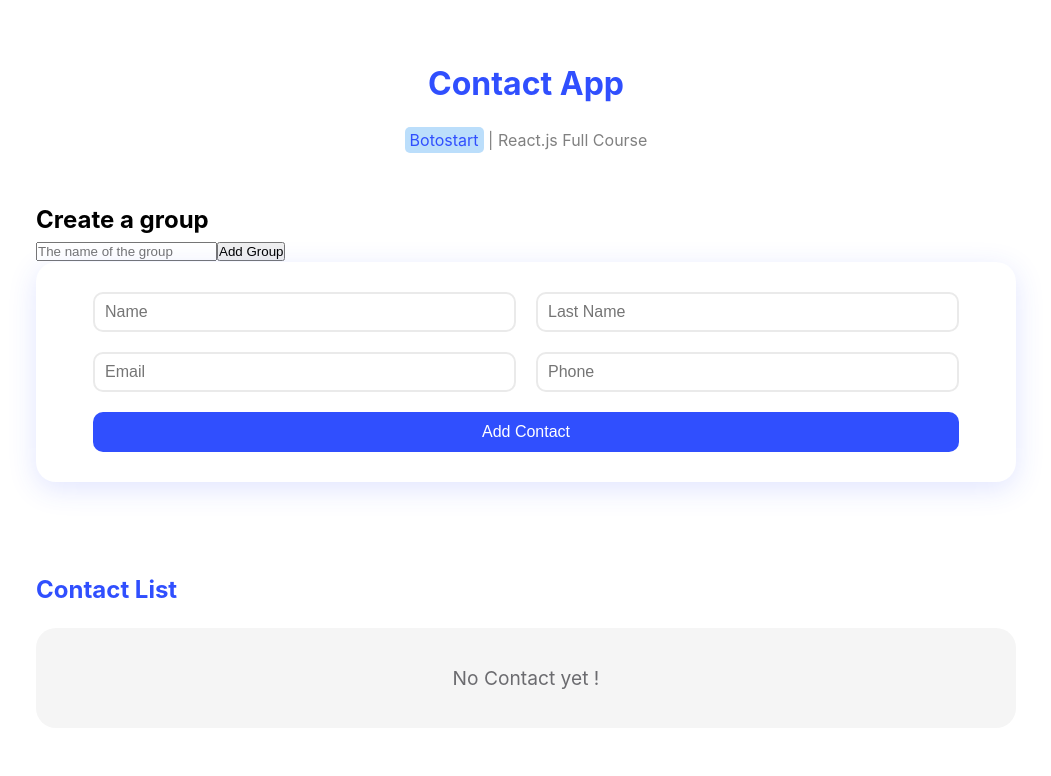
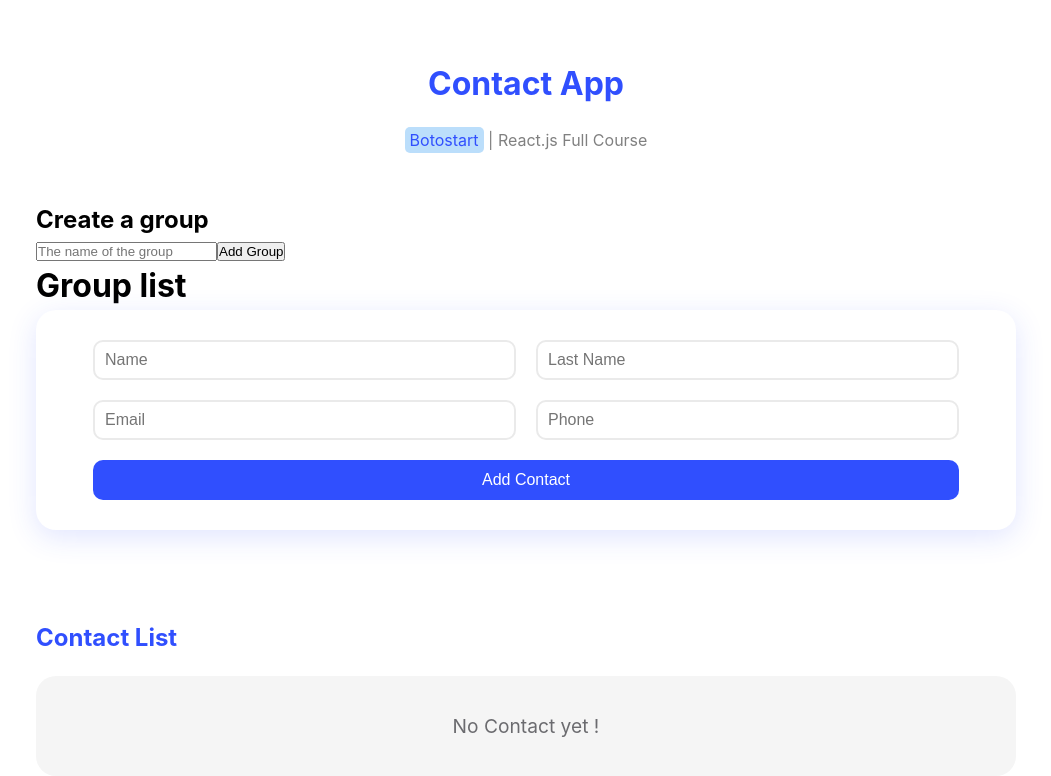
Before and after one commit to r0ghaye/contact-app, a React (Vite) app: page / in a window 1280 px wide. Shown: the top 776 px of the page, without its empty margins (114-1165 px from the left). Built offline with nearby package versions, Linux system fonts and the light colour scheme.

Commit message:
groupList component added

```diff
--- a/src/component/CreateGroup.jsx
+++ b/src/component/CreateGroup.jsx
@@ -1,8 +1,10 @@
 import React from 'react'
 import { useState } from 'react'
+import GroupList from './GroupList'
 
 function CreateGroup() {
     const [nameGroup, setNameGroup] = useState("")
+    const [nameGroups, setNameGroups] = useState([])
 
     const changeHandler = (event) => {
         setNameGroup(event.target.value)
@@ -11,9 +13,13 @@ function CreateGroup() {
 
   return (
     <div>
+        <div>
         <h2>Create a group</h2>
         <input type='text' placeholder='The name of the group' value={nameGroup} onChange={changeHandler}/>
         <button >Add Group</button>
+        </div>
+
+        <GroupList groups={nameGroups}/>
     </div>
   )
 }
--- /dev/null
+++ b/src/component/GroupList.jsx
@@ -0,0 +1,12 @@
+import React from 'react'
+
+function GroupList() {
+  return (
+    <div>
+        <h1>Group list</h1>
+        <p></p>
+    </div>
+  )
+}
+
+export default GroupList
```
